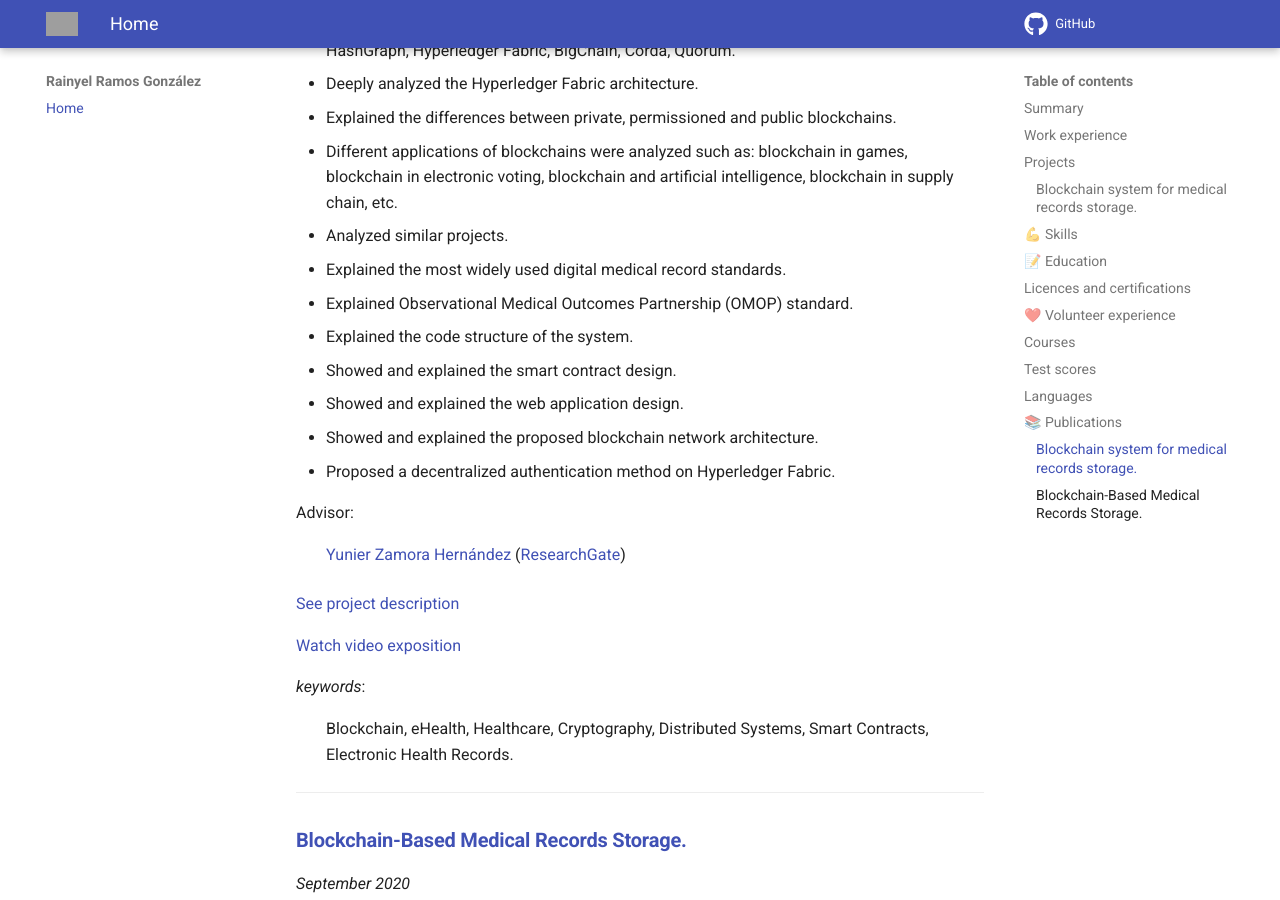
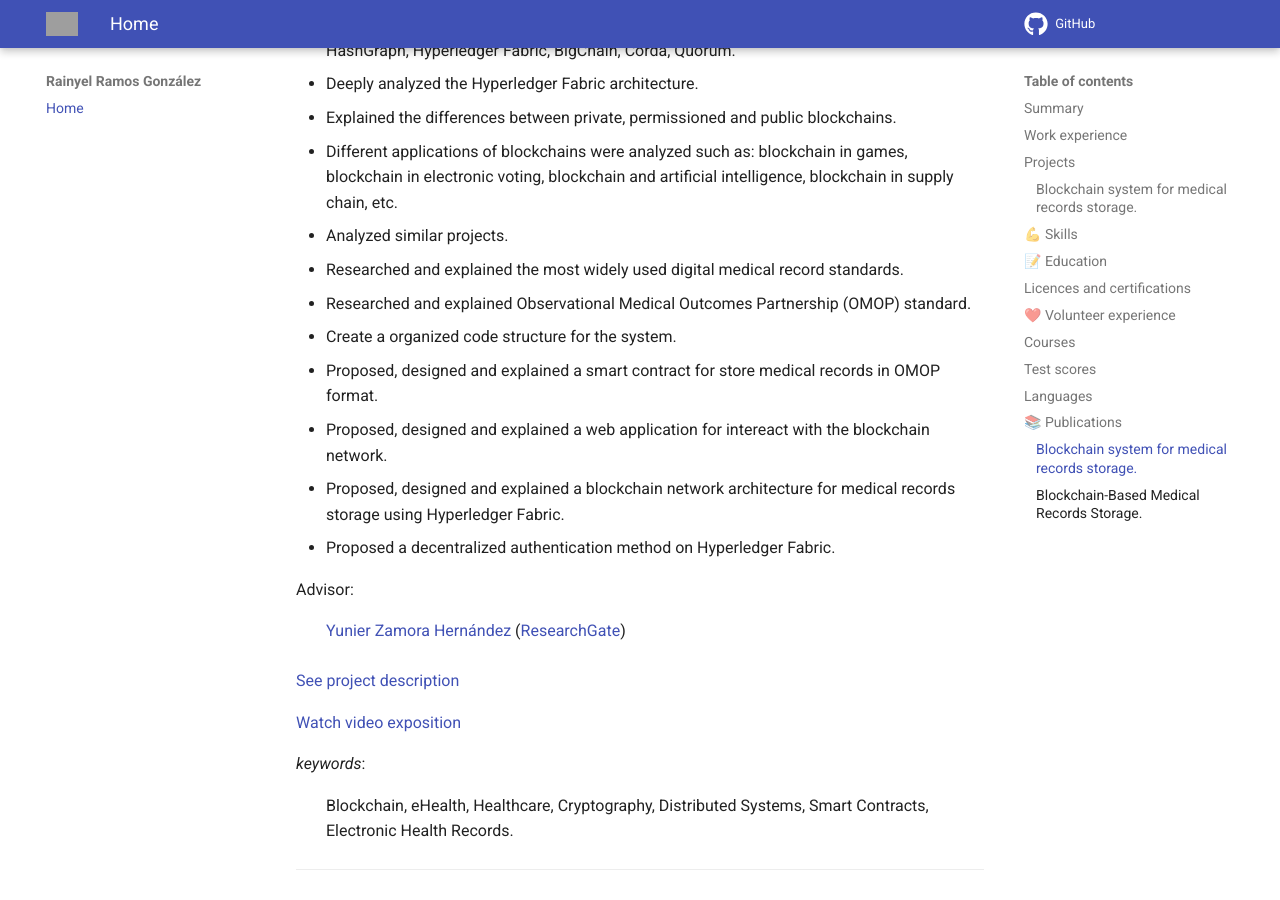
Before and after one commit to rayniel95/rayniel95.github.io, an MkDocs documentation site: the page built from docs/index.md, in a window 1280 px wide and 900 px high, scrolled down 8071 px. Built offline with MkDocs 1.6.1 and Material for MkDocs 9.7.7, drawn with Linux system fonts in a browser that asks for light colours; emoji names are drawn with the system emoji font; grey boxes are pictures that could not be loaded.

Commit message:
links fixed

```diff
--- a/docs/index.md
+++ b/docs/index.md
@@ -333,11 +333,11 @@ English
 
 ## 📚 Publications
 
-### **[Blockchain system for medical records storage.][1]**
+### **[Blockchain system for medical records storage.][7]**
 
 *September 2020*
 
-**[www.researchgate.net][3]**
+**[www.researchgate.net][9]**
 
 Document of my undergraduate thesis project, a Hyperledger Fabric network for medical records storage. In this document is proposed a functional prototype for electronic health record storage. // todo extend
 
@@ -347,31 +347,31 @@ Document of my undergraduate thesis project, a Hyperledger Fabric network for me
 - Explained the differences between private, permissioned and public blockchains.
 - Different applications of blockchains were analyzed such as: blockchain in games, blockchain in electronic voting, blockchain and artificial intelligence, blockchain in supply chain, etc.
 - Analyzed similar projects.
-- Explained the most widely used digital medical record standards.
-- Explained Observational Medical Outcomes Partnership (OMOP) standard.
-- Explained the code structure of the system.
-- Showed and explained the smart contract design.
-- Showed and explained the web application design.
-- Showed and explained the proposed blockchain network architecture.
+- Researched and explained the most widely used digital medical record standards.
+- Researched and explained Observational Medical Outcomes Partnership (OMOP) standard.
+- Create a organized code structure for the system.
+- Proposed, designed and explained a smart contract for store medical records in OMOP format.
+- Proposed, designed and explained a web application for intereact with the blockchain network.
+- Proposed, designed and explained a blockchain network architecture for medical records storage using Hyperledger Fabric.
 - Proposed a decentralized authentication method on Hyperledger Fabric.
 
 Advisor:
-: [Yunier Zamora Hernández][2] ([ResearchGate][5])
+: [Yunier Zamora Hernández][8] ([ResearchGate][11])
 
 [See project description](#Blockchain-system-for-medical-records-storage)
 
-[Watch video exposition][6]
+[Watch video exposition][12]
 
 *keywords*:
 : Blockchain, eHealth, Healthcare, Cryptography, Distributed Systems, Smart Contracts, Electronic Health Records.
 
 ---
 
-### **[Blockchain-Based Medical Records Storage.][4]**
+### **[Blockchain-Based Medical Records Storage.][10]**
 
 *September 2020*
 
-**[www.researchgate.net][3]**
+**[www.researchgate.net][9]**
 
 A summary article about my thesis.
 
```
Also changed, not shown: other parts of docs/index.md (+12 -6 lines), 1 other file.
